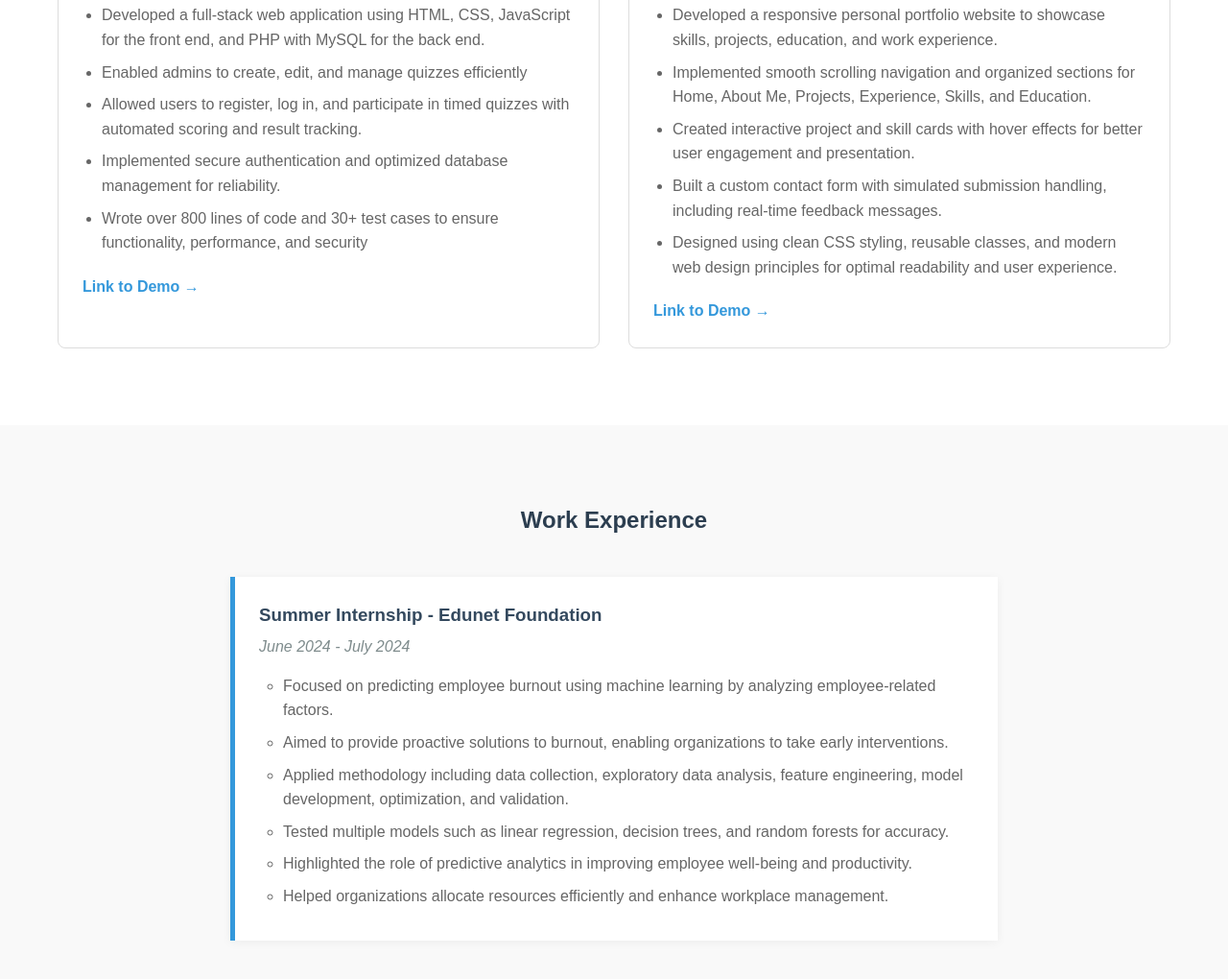
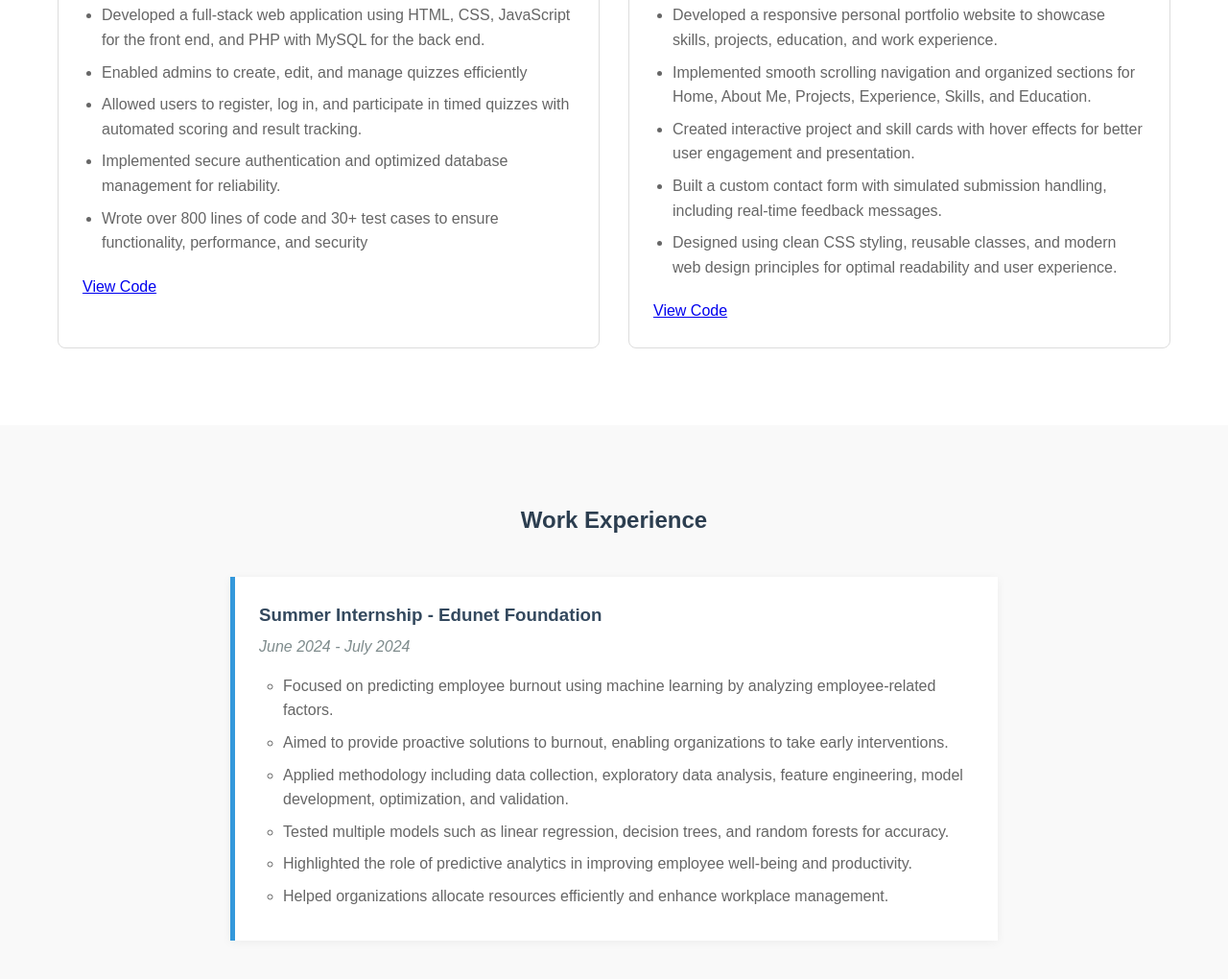
Before and after one commit to Madhu1605/Personal-Portfolio, a plain HTML site: page index.html in a window 1280 px wide. Shown: the part 980-2000 px from the top of the page at 96% size. Drawn offline with Linux system fonts and the light colour scheme.

Commit message:
Fix HTML encoding issues in index.html

```diff
--- a/index.html
+++ b/index.html
@@ -50,7 +50,7 @@
           <li>Implemented secure authentication and optimized database management for reliability.</li>
           <li>Wrote over 800 lines of code and 30+ test cases to ensure functionality, performance, and security</li>
         </ul>
-                <a href="#" target="_blank" class="project-link">Link to Demo &rarr;</a>
+        <a href="#" target="_blank" class="project-btn">View Code</a>
       </div>
 
       <div class="project-card large-card">
@@ -69,7 +69,7 @@
           <li>Built a custom contact form with simulated submission handling, including real-time feedback messages.</li>
           <li>Designed using clean CSS styling, reusable classes, and modern web design principles for optimal readability and user experience.</li>
         </ul>
-                <a href="#" target="_blank" class="project-link">Link to Demo &rarr;</a>
+        <a href="https://github.com/Madhu1605/Personal-Portfolio" target="_blank" class="project-btn">View Code</a>
       </div>
     </div>
   </div>
```
Lines whose indentation alone changed are shown as unchanged.
